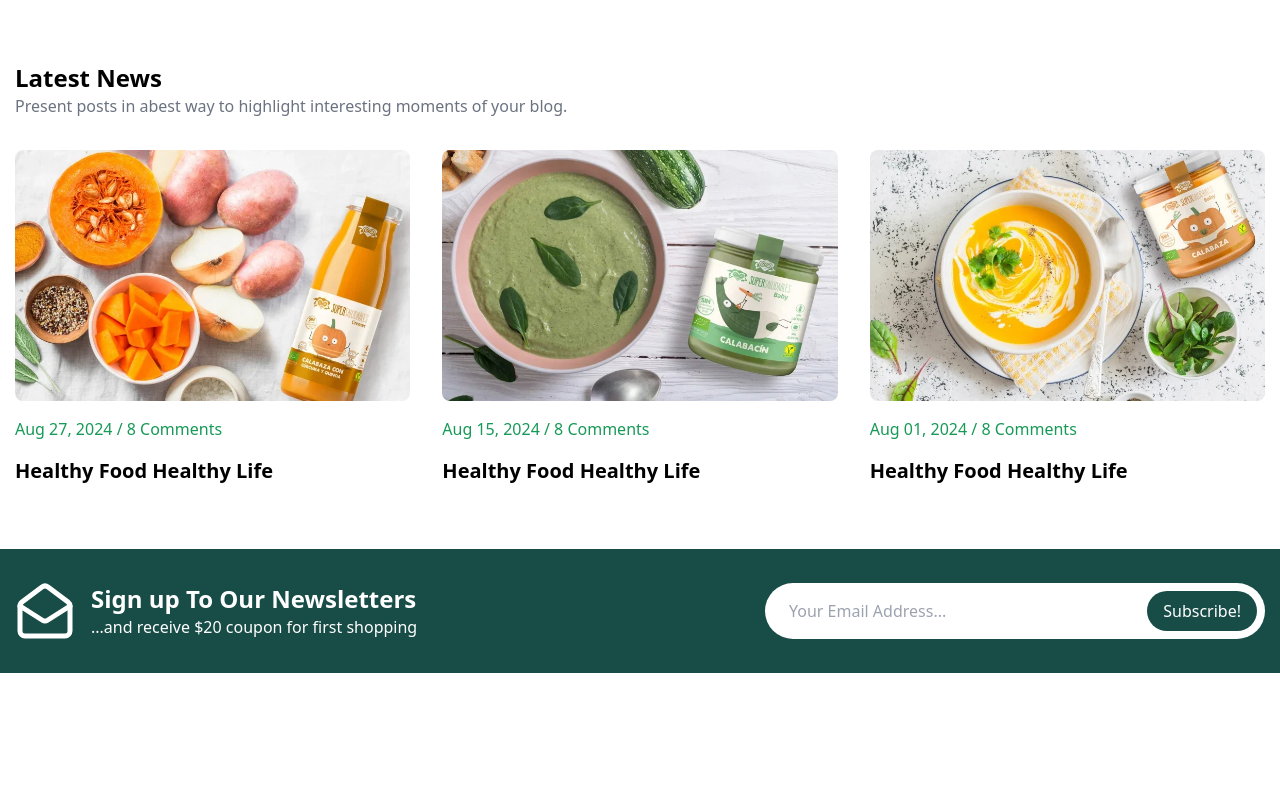
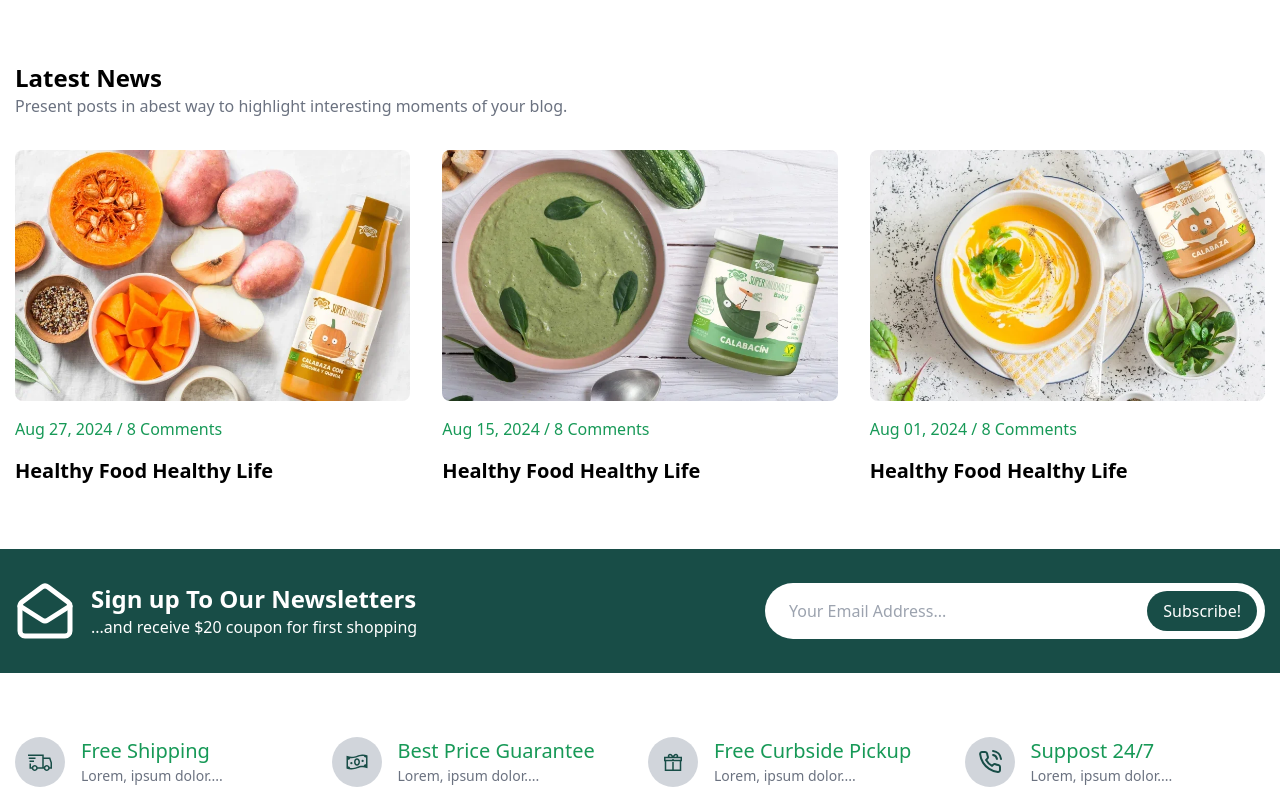
Before and after one commit to kamranlatifch/tailwind-vite-react-ecommerce, a React (Vite) app: page / in a window 1280 px wide. Shown: the part 2419-3206 px from the top of the page. Before the commit the page ends 3092 px from the top, so only its background shows below. Built offline with nearby package versions, Linux system fonts and the light colour scheme.

Commit message:
add footer

```diff
--- a/src/App.jsx
+++ b/src/App.jsx
@@ -7,6 +7,7 @@ import FeatureSectionBreakFast from './components/FeatureSectionBreakFast';
 import Banner from './components/Banner';
 import BlogSection from './components/BlogSection';
 import NewsLetter from './components/NewsLetter';
+import Footer from './components/Footer';
 
 const App = () => {
   return (
@@ -19,6 +20,7 @@ const App = () => {
       <Banner />
       <BlogSection />
       <NewsLetter />
+      <Footer />
     </main>
   );
 };
--- /dev/null
+++ b/src/components/Footer.jsx
@@ -0,0 +1,40 @@
+import React from 'react';
+import { FiPhoneCall } from 'react-icons/fi';
+import {
+  LiaGiftSolid,
+  LiaMoneyBillWaveSolid,
+  LiaShippingFastSolid,
+} from 'react-icons/lia';
+import { FooterCard } from './FooterCard';
+
+const Footer = () => {
+  const data = [
+    {
+      title: 'Free Shipping',
+      icon: <LiaShippingFastSolid />,
+    },
+    {
+      title: 'Best Price Guarantee',
+      icon: <LiaMoneyBillWaveSolid />,
+    },
+    {
+      title: 'Free Curbside Pickup',
+      icon: <LiaGiftSolid />,
+    },
+    {
+      title: 'Suppost 24/7',
+      icon: <FiPhoneCall />,
+    },
+  ];
+  return (
+    <div className='container pt-16'>
+      <div className='grid gap-4 md:grid-cols-2 lg:grid-cols-4 justify-center'>
+        {data?.map((item, index) => (
+          <FooterCard title={item?.title} icon={item?.icon} />
+        ))}
+      </div>
+    </div>
+  );
+};
+
+export default Footer;
--- /dev/null
+++ b/src/components/FooterCard.jsx
@@ -0,0 +1,15 @@
+import React from 'react';
+
+export const FooterCard = ({ title, icon }) => {
+  return (
+    <div className='flex items-center gap-4'>
+      <div className='bg-gray-300 w-[50px] h-[50px] text-accentDark text-[24px] grid place-items-center rounded-full'>
+        {icon}
+      </div>
+      <div>
+        <h3 className='text-accent font-medium text-xl'>{title}</h3>
+        <p className='text-gray-500 text-[14px]'>Lorem, ipsum dolor....</p>
+      </div>
+    </div>
+  );
+};
```
